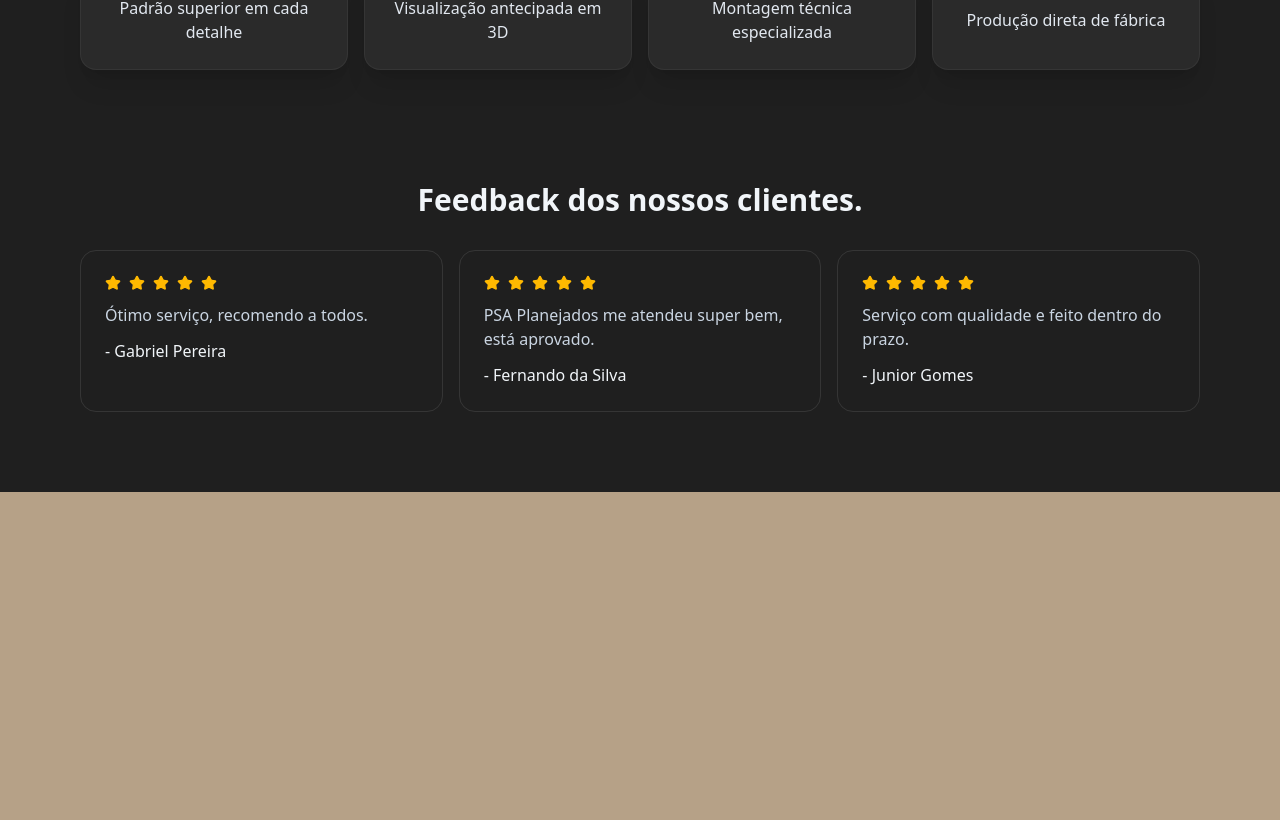
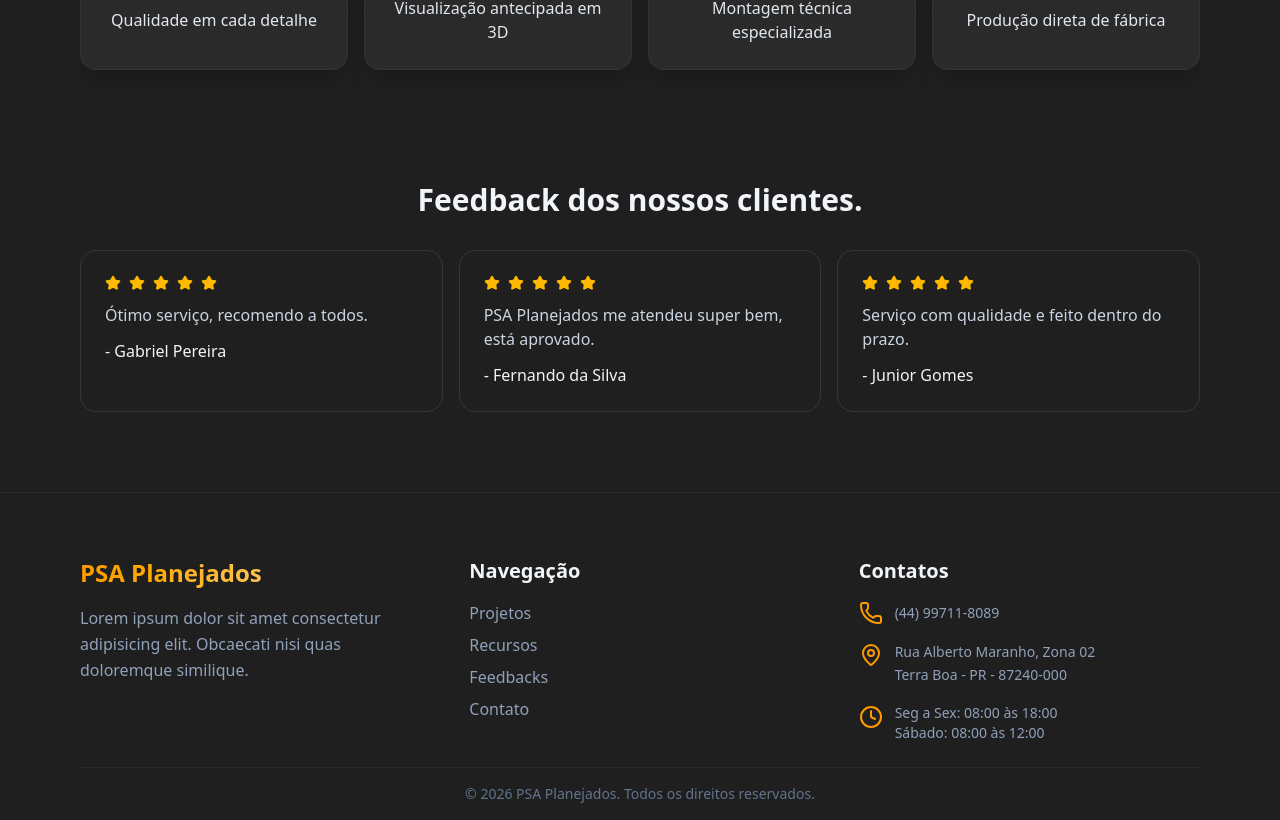
Before and after one commit to agripe049/marcenaria, a React (Vite) app: page / in a window 1280 px wide. Shown: the part 1143-1963 px from the top of the page. Before the commit the page ends 1635 px from the top, so only its background shows below. Built offline with nearby package versions, Linux system fonts and the light colour scheme.

Commit message:
Seção de contato pronta

```diff
--- a/src/App.jsx
+++ b/src/App.jsx
@@ -1,3 +1,4 @@
+import Contact from './components/Contact'
 import Features from './components/Features'
 import Header from './components/Header'
 import Hero from './components/Hero'
@@ -15,6 +16,7 @@
       <Projects />
       <Features />
       <Testimonials />
+      <Contact />
     </div>
   )
 }
--- /dev/null
+++ b/src/components/Contact.jsx
@@ -0,0 +1,79 @@
+import { Clock4, MapPin, Phone } from "lucide-react"
+
+
+const Contact = () => {
+
+  const navLinks = [
+    { href: "#projects", label: "Projetos" },
+    { href: "#features", label: "Recursos" },
+    { href: "#testimonials", label: "Feedbacks" },
+    { href: "#contact", label: "Contato" }
+  ]
+
+
+  return (
+    <footer id="contact" className='bg-[#1f1f1f] text-slate-100 border-t border-white/5'>
+      <div className="mx-auto max-w-6xl px-4 pt-16 pb-4">
+        {/* Container com 3 colunas */}
+        <div className="grid grid-cols-1 md:grid-cols-3 gap-12">
+
+          {/* Coluna sobre */}
+          <div className="flex flex-col gap-4">
+            <h3 className="text-2xl font-bold bg-clip-text text-transparent bg-gradient-to-r from-amber-500 to-amber-200">PSA Planejados</h3>
+            <p className="text-slate-400 leading-relaxed">Lorem ipsum dolor sit amet consectetur adipisicing elit.
+              Obcaecati nisi quas doloremque similique.</p>
+          </div>
+
+          {/* Navegação */}
+          <div className="flex flex-col gap-4">
+            <h3 className="text-xl font-bold">Navegação</h3>
+            <nav className="flex flex-col gap-2">
+              {navLinks.map((l) => (
+                <a href={l.href} key={l.href} className="text-slate-400 hover:text-amber-500 transition-colors duration-300 w-fit">
+                  {l.label}
+                </a>
+              ))}
+            </nav>
+          </div>
+
+          {/* Contatos */}
+          <div className="flex flex-col gap-4">
+            <h3 className="text-xl font-bold">Contatos</h3>
+            <div className="flex flex-col gap-4 text-slate-400">
+
+              {/* Telefone */}
+              <div className="flex items-center gap-3">
+                <Phone className="size-6 text-amber-500" />
+                <span className="text-sm font-medium">(44) 99711-8089</span>
+              </div>
+
+              {/* Endereço */}
+              <div className="flex items-start gap-3">
+                <MapPin className="size-6 text-amber-500 mt-0.5" />
+                <p className="text-sm leading-relaxed">
+                  Rua Alberto Maranho, Zona 02 <br />
+                  Terra Boa - PR - 87240-000
+                </p>
+              </div>
+
+              {/* Horário */}
+              <div className="flex items-start gap-3">
+                <Clock4 className="size-6 text-amber-500 mt-0.5" />
+                <div className="flex flex-col text-sm">
+                  <p>Seg a Sex: 08:00 às 18:00</p>
+                  <p>Sábado: 08:00 às 12:00</p>
+                </div>
+              </div>
+
+            </div>
+          </div>
+        </div>
+        <div className="mt-6 pt-4 border-t border-white/5 text-center text-slate-500 text-sm">
+          &copy; {new Date().getFullYear()} PSA Planejados. Todos os direitos reservados.
+        </div>
+      </div>
+    </footer>
+  )
+}
+
+export default Contact
--- a/src/components/Features.jsx
+++ b/src/components/Features.jsx
@@ -3,7 +3,7 @@
 const Features = () => {
 
     const qualidades = [
-        { id: 'industria', descricao: "Padrão superior em cada detalhe" },
+        { id: 'industria', descricao: "Qualidade em cada detalhe" },
         { id: 'projeto-3d', descricao: "Visualização antecipada em 3D" },
         { id: 'instalacao', descricao: "Montagem técnica especializada" },
         { id: 'materiais', descricao: "Produção direta de fábrica" }
--- a/src/components/Hero.jsx
+++ b/src/components/Hero.jsx
@@ -1,5 +1,5 @@
 import { motion } from 'framer-motion'
-import { ArrowRight, X } from 'lucide-react'
+import { ArrowRight } from 'lucide-react'
 
 
 const Hero = () => {
@@ -30,7 +30,7 @@
                         transition={{ duration: .5, delay: 1 }}
                         className="mt-8 flex flex-row gap-3"
                     >
-                        <a href="https://wa.me/5544111111111?text=Olá!%20Gostaria%20de%20solicitar%20um%20orçamento."
+                        <a href="https://wa.me/5544997118089?text=Olá!%20Gostaria%20de%20solicitar%20um%20orçamento."
                             className='inline-flex items-center justify-center gap-2 rounded-2xl px-6 py-3 text-lg font-medium transition bg-amber-500  hover:bg-amber-800'
                             target="_blank"
                             rel="noopener noreferrer"
--- a/src/components/Projects.jsx
+++ b/src/components/Projects.jsx
@@ -1,6 +1,6 @@
 import { useState } from 'react'
 import { motion, AnimatePresence } from 'framer-motion'
-import { ArrowRight, X } from 'lucide-react'
+import { X } from 'lucide-react'
 import cozinha from "../../public/cozinha.jpeg"
 import quarto from "../../public/quarto.jpeg"
 import banheiro from "../../public/banheiro.jpeg"
@@ -12,10 +12,10 @@
     const [projetoSelecionado, setProjetoSelecionado] = useState(null);
 
     const categorias = [
-        { label: "Cozinha", imagem: cozinha, descricao: "Cozinhas planejadas com aproveitamento inteligente de cada centímetro." },
-        { label: "Quarto", imagem: quarto, descricao: "Dormitórios que unem conforto térmico e organização impecável." },
-        { label: "Banheiro", imagem: banheiro, descricao: "Gabinetes e detalhes que transformam seu banheiro em um spa particular." },
-        { label: "Sala", imagem: sala, descricao: "Painéis e mobiliário para criar o ambiente perfeito de convivência." }
+        { label: "Cozinhas", imagem: cozinha, descricao: "Cozinhas planejadas com aproveitamento inteligente de cada centímetro." },
+        { label: "Quartos", imagem: quarto, descricao: "Dormitórios que unem conforto térmico e organização impecável." },
+        { label: "Banheiros", imagem: banheiro, descricao: "Gabinetes e detalhes que transformam seu banheiro em um spa particular." },
+        { label: "Salas", imagem: sala, descricao: "Painéis e mobiliário para criar o ambiente perfeito de convivência." }
     ];
     return (
         <div className='bg-[#1f1f1f] text-slate-100'>
@@ -87,7 +87,7 @@
                                 <div className='md:w-2/5 p-8 flex flex-col justify-center'>
                                     <h3 className='text-3xl font-bold'>{projetoSelecionado.label}</h3>
                                     <p className='text-slate-400 mt-4'>{projetoSelecionado.descricao}</p>
-                                    <a href={`https://wa.me/5544999999999?text=Olá! Vi o projeto de ${projetoSelecionado?.label} no seu site e gostaria de um orçamento parecido.`}
+                                    <a href={`https://wa.me/5544997118089?text=Olá! Vi o projeto de ${projetoSelecionado?.label} no seu site e gostaria de um orçamento parecido.`}
                                         target="_blank"
                                         rel="noopener noreferrer"
                                         onClick={(e) => e.stopPropagation()} // Impede conflitos com o fundo do modal
```
